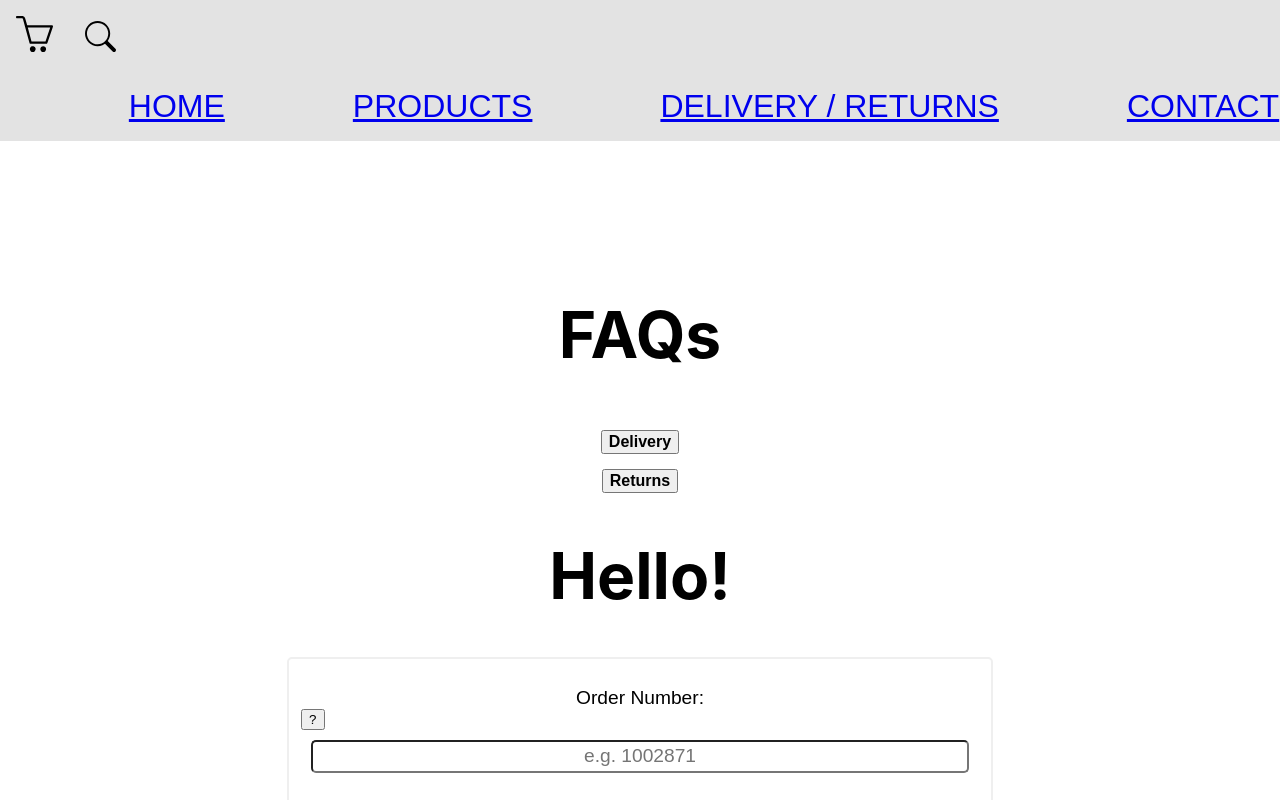
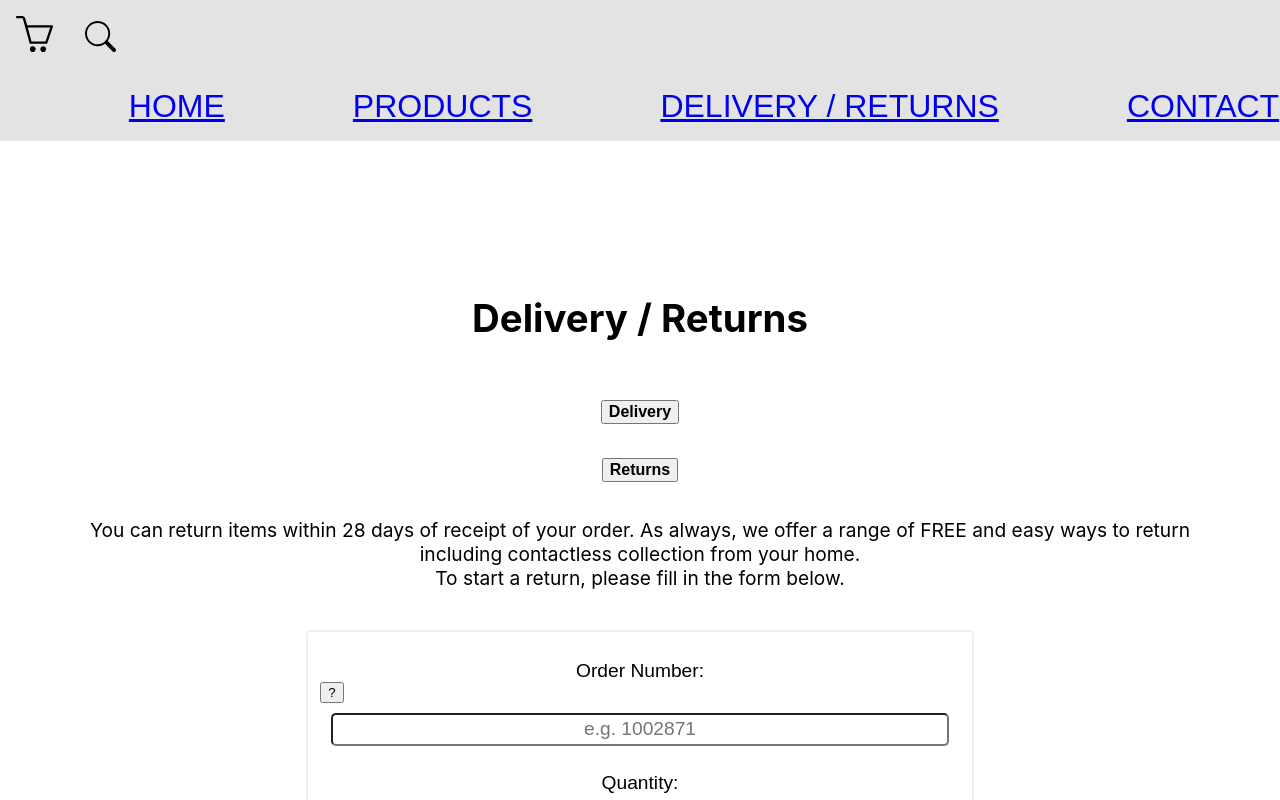
Before and after one commit to jessica440/golden_shoe_jd, a React (Create React App) app: page /deliveryreturns in a window 1280 px wide. Both pictures are taken after a click on the button "Returns". Shown: the top 800 px of the page. Built offline with nearby package versions, Linux system fonts and the light colour scheme.

Commit message:
add collapsible content

```diff
--- a/src/components/Button.js
+++ b/src/components/Button.js
@@ -8,27 +8,9 @@ const Button = styled.button`
 `;
 
 export const Content = styled.div`
-  font-size: 2rem;
-  /* display: none; */
+  font-size: 1.2rem;
+  padding: 1rem;
 `;
-
-// export const CollapsibleText = () => {
-//   const collapse = () => {
-//     console.log("click");
-//     if (Content.display === "none") {
-//       Content.display = "block";
-//     } else {
-//       Content.display = "none";
-//     }
-//   };
-
-// const Checkbox = () => {
-//   return (
-//     <>
-//       <input type="checkbox" name="seeText" value="seeText"></input>
-//     </>
-//   );
-// };
 
 export const CollapsibleText = () => {
   const [seeText, setSeeText] = React.useState(false);
@@ -46,7 +28,10 @@ export const CollapsibleText = () => {
         <Button onClick={() => handleSeeText()}>Delivery</Button>
         {seeText ? (
           <Content>
-            <h1>Hello!</h1>
+            <p>
+              FREE Standard Delivery on orders over £30 as well as available
+              express delivery options. Please allow up to 5 working Days.
+            </p>
           </Content>
         ) : null}
       </Content>
@@ -54,7 +39,12 @@ export const CollapsibleText = () => {
         <Button onClick={() => handleSeeForm()}>Returns</Button>
         {seeForm ? (
           <Content>
-            <h1>Hello!</h1>
+            <p>
+              You can return items within 28 days of receipt of your order. As
+              always, we offer a range of FREE and easy ways to return including
+              contactless collection from your home. <br />
+              To start a return, please fill in the form below.
+            </p>
             <ReturnsForm />
           </Content>
         ) : null}
--- a/src/pages/homePage.js
+++ b/src/pages/homePage.js
@@ -1,14 +1,9 @@
 import React from "react";
 import styled from "styled-components";
-// import { ThemeProvider } from "styled-components";
-// import { landingPageTheme } from "./../components/themes";
-// import { useHistory } from "react-router-dom";
 import NavBar from "./../components/NavBar";
 import { Container } from "./../components/Form";
 
 const HomePage = () => {
-  // const history = useHistory();
-  // history.push('/');
   return (
     <>
       <NavBar />
--- a/src/pages/returnsDeliveryPage.js
+++ b/src/pages/returnsDeliveryPage.js
@@ -2,18 +2,16 @@ import React from "react";
 import styled from "styled-components";
 import NavBar from "./../components/NavBar";
 import { Container } from "./../components/Form";
-// import { useHistory } from "react-router-dom";
+
 import { CollapsibleText, Content } from "./../components/Button";
 
 const DeliveryReturns = () => {
-  //   const history = useHistory();
-  //   history.push("/");
   return (
     <>
       <NavBar />
       <Container>
         <Content>
-          <h1>FAQs</h1>
+          <h1>Delivery / Returns</h1>
         </Content>
         <CollapsibleText />
       </Container>
```
Also changed, not shown: src/pages/productPage.js (+0 -12 lines).
